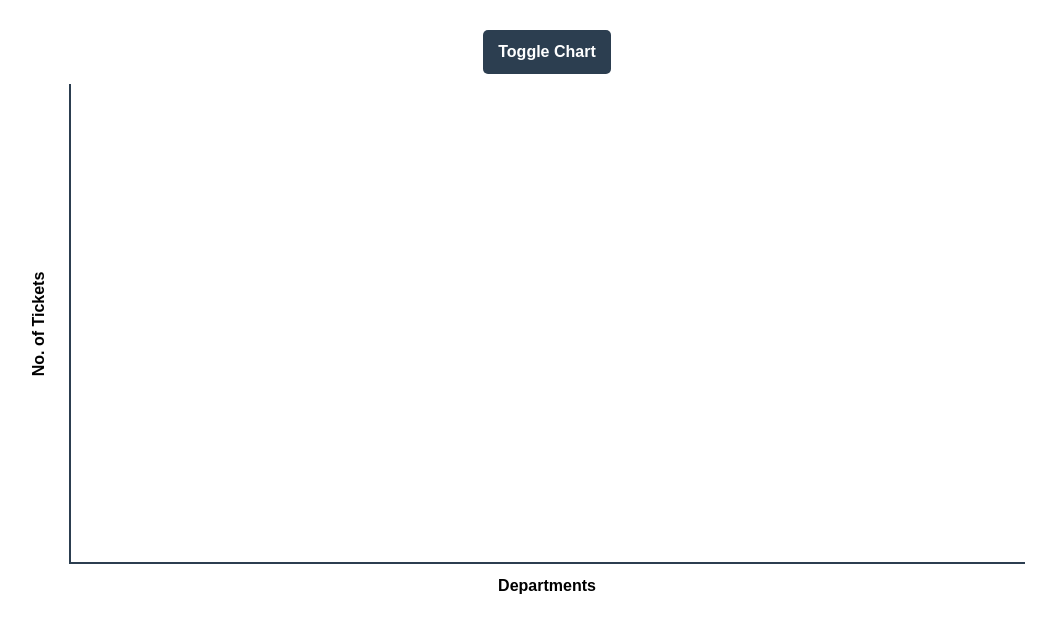
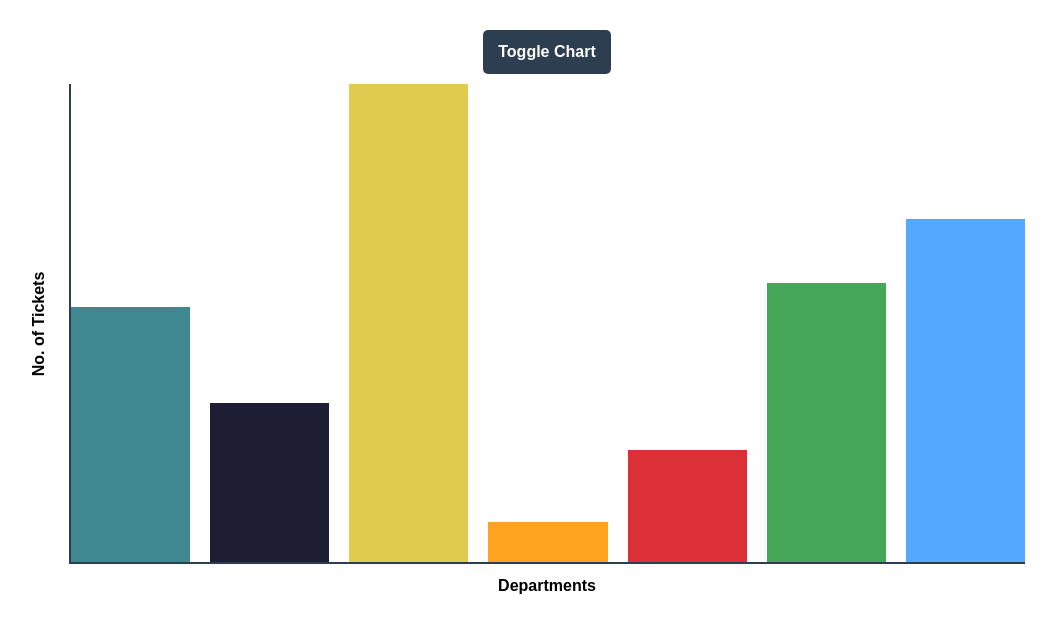
Before and after one commit to bharatramesh2601/barchart, a Next.js app: page / in a window 1280 px wide. Both pictures are taken after a click on the button "Toggle Chart". Shown: the top 632 px of the page, without its empty margins (93-1149 px from the left). Built offline with nearby package versions, Linux system fonts and the light colour scheme.

Commit message:
working chart

```diff
--- a/src/app/barChart.tsx
+++ b/src/app/barChart.tsx
@@ -1,7 +1,40 @@
+import { useMemo } from "react"
+
+const Bar = ({
+    name,
+    color,
+    ticketCount,
+    height
+}) => {
+    return (
+        <div
+        className="bar"
+        style={{
+            height: `${height}%`,
+            // height: `${ticketCount}%`,
+            backgroundColor: color
+        }}
+        />
+    )
+}
+
 const BarChart = ({ data }) => {
+    const maxTicketCount = useMemo(() => {
+        return Math.max(...data.map(item => item.ticketCount));
+    }, [])
     return (
         <div className="chart-container">
-            <div className="chart"></div>
+            <div className="chart">
+                {
+                    data.map(item => {
+                        return <Bar
+                        key={item.id}
+                        // 30 / 60 * 100 = 50
+                        height={item.ticketCount / maxTicketCount * 100}
+                        {...item}/>
+                    })
+                }
+            </div>
             <div className="y-axis-label">No. of Tickets</div>
             <div className="x-axis-label">Departments</div>
         </div>
--- a/src/app/data.tsx
+++ b/src/app/data.tsx
@@ -1,11 +1,11 @@
 const CHART_DATA = [
-    { id: "dep-1", name: "Legal", ticketCount: 32, colour: "#3F888F" },
-    { id: "dep-2", name: "Sales", ticketCount: 20, colour: "#1D1E33" },
-    { id: "dep-3", name: "Engineering", ticketCount: 60, colour: "#E1CC4F" },
-    { id: "dep-4", name: "Manufacturing", ticketCount: 5, colour: "#FFA420" },
-    { id: "dep-5", name: "Maintenance", ticketCount: 14, colour: "#D4R2SW" },
-    { id: "dep-6", name: "Human Resources", ticketCount: 35, colour: "#3F888F" },
-    { id: "dep-7", name: "Events", ticketCount: 43, colour: "#3F888F" }
+    { id: "dep-1", name: "Legal", ticketCount: 32, color: "#3F888F" },
+    { id: "dep-2", name: "Sales", ticketCount: 20, color: "#1D1E33" },
+    { id: "dep-3", name: "Engineering", ticketCount: 60, color: "#E1CC4F" },
+    { id: "dep-4", name: "Manufacturing", ticketCount: 5, color: "#FFA420" },
+    { id: "dep-5", name: "Maintenance", ticketCount: 14, color: "#da3036" },
+    { id: "dep-6", name: "Human Resources", ticketCount: 35, color: "#46a758" },
+    { id: "dep-7", name: "Events", ticketCount: 43, color: "#52a9ff" }
 ];
 
 export default CHART_DATA;
--- a/src/app/globals.css
+++ b/src/app/globals.css
@@ -34,10 +34,19 @@ body {
 }
 
 .chart {
+  align-items: flex-end;
   border: 2px solid #2c3e50;
   border-right: 0;
   border-top: 0;
+  display: flex;
+  gap: 20px;
+  justify-content: space-between;
   width: 100%;
+  height: 100%;
+}
+
+.bar {
+  flex: 1;
   height: 100%;
 }
 
```
